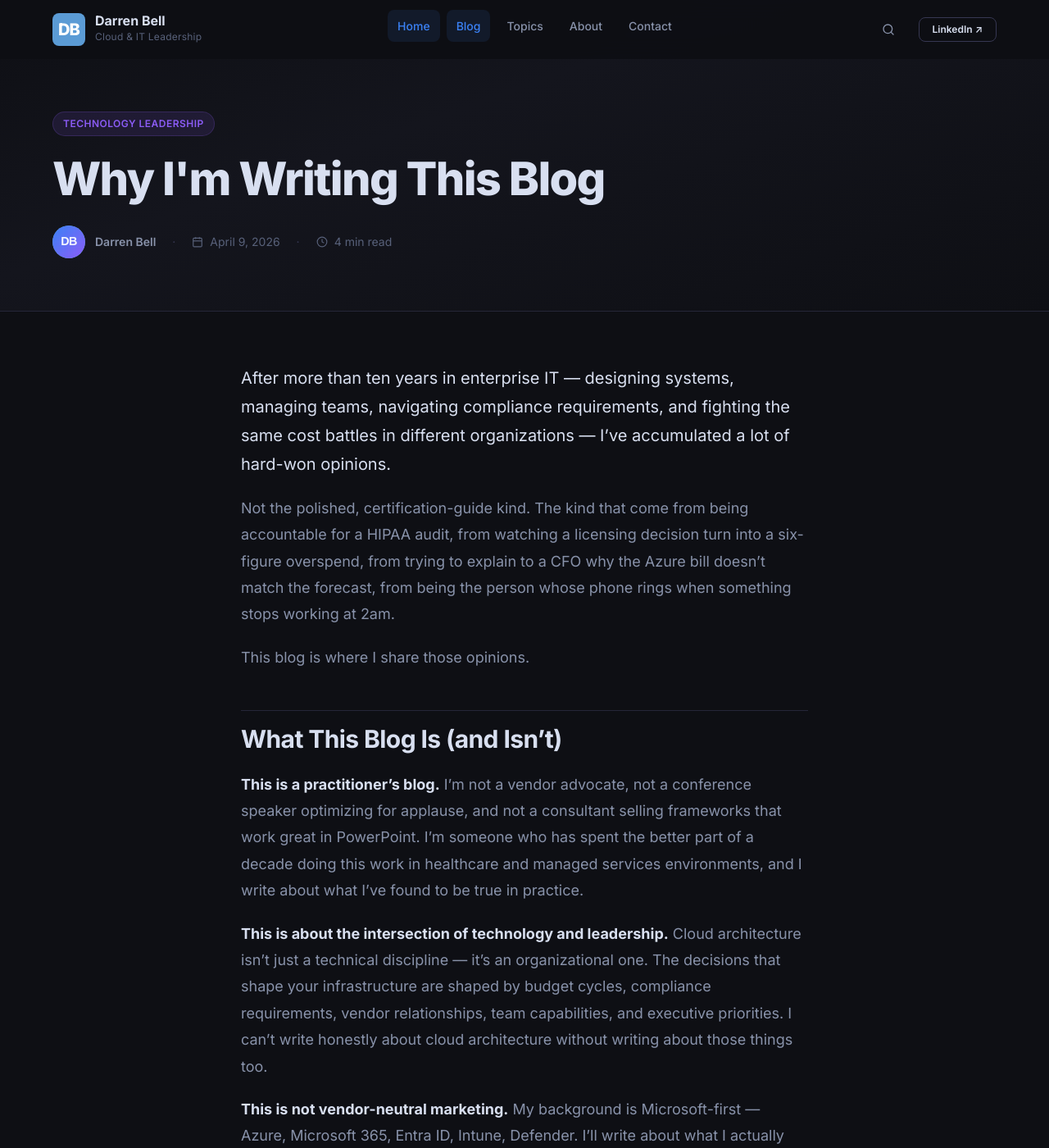
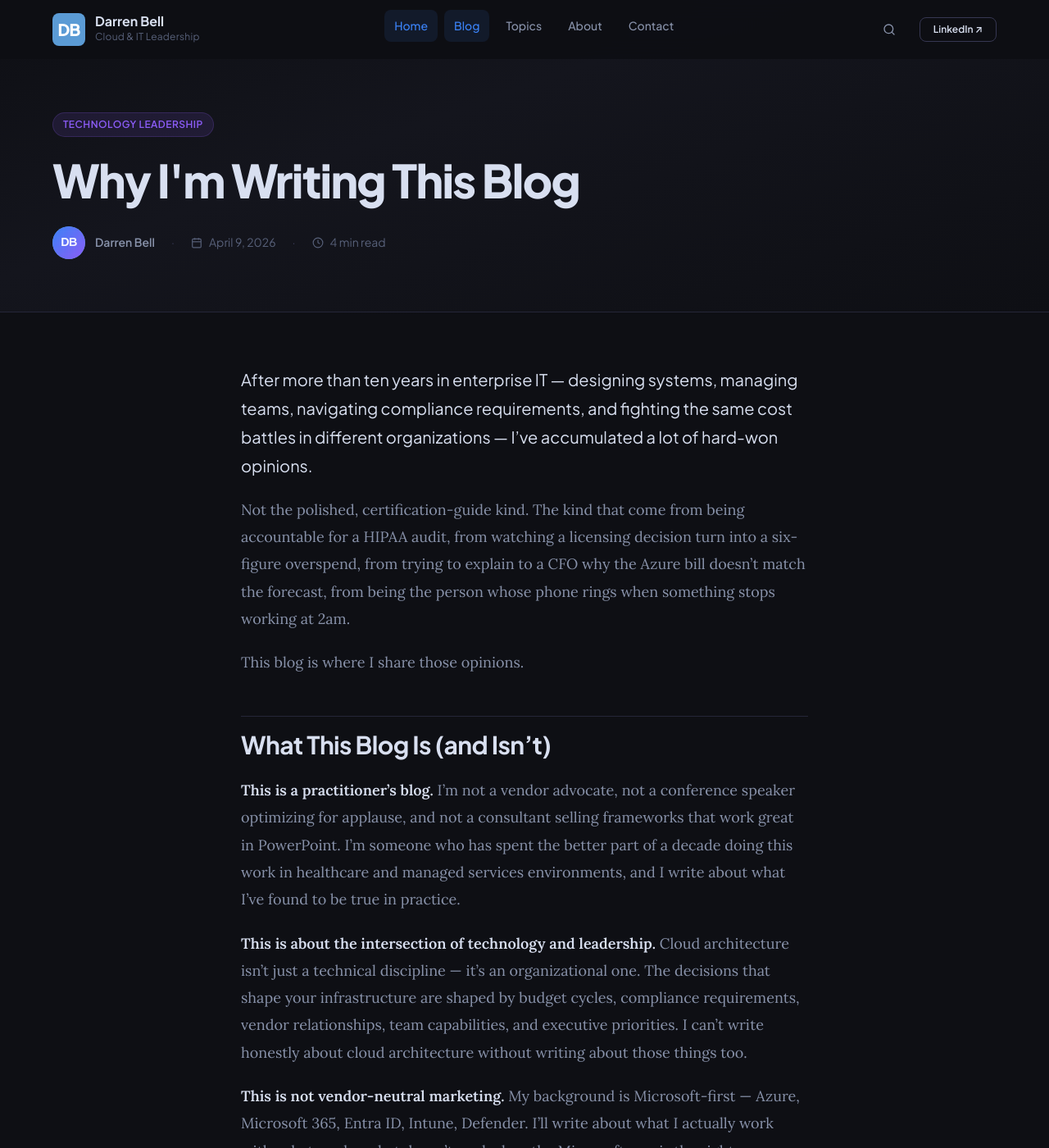
Before and after one commit to darrenbell09/DB_Blog, a Jekyll site: the page built from _posts/2024-01-15-welcome-to-my-blog.md, in a window 1280 px wide and 1400 px high. Shown: the whole window at 82% size. Built offline with Jekyll 4.4.1, drawn with Linux system fonts in a browser that asks for light colours; comment, search, counter and statistics services are not loaded.

Commit message:
Typography: Plus Jakarta Sans UI + Lora serif post body
- Replace Inter with Plus Jakarta Sans across all UI (nav, cards,
  buttons, headings, meta)
- Add Lora (serif) as $font-serif variable
- Apply Lora to post body content for editorial depth
- Post headings (h2/h3/h4) and lead paragraph stay in Plus Jakarta Sans
  — creates clean sans/serif contrast within articles
- line-height: 1.8 → 1.85 for Lora's slightly tighter metrics

https://claude.ai/code/session_017PKE5vkCB3o9Qj9NWR6azF

```diff
--- a/_sass/_post.scss
+++ b/_sass/_post.scss
@@ -83,9 +83,13 @@
   padding: $sp-16 0;
 
   &__body {
+    font-family: $font-serif;
     font-size: $fs-md;
-    line-height: 1.8;
+    line-height: 1.85;
     color: $text-secondary;
+
+    // Headings revert to sans — creates contrast with serif body
+    h2, h3, h4 { font-family: $font-sans; }
 
     // Heading styles within posts
     h2 {
@@ -119,8 +123,9 @@
 
     p { margin-bottom: $sp-5; }
 
-    // Lead paragraph
+    // Lead paragraph — sans, larger, sets the scene
     p:first-of-type {
+      font-family: $font-sans;
       font-size: $fs-lg;
       color: $text-primary;
       font-weight: $fw-normal;
--- a/_sass/_variables.scss
+++ b/_sass/_variables.scss
@@ -35,7 +35,8 @@ $gradient-green:    linear-gradient(135deg, #{$accent-green} 0%, #{$accent-cyan}
 $gradient-hero-bg:  linear-gradient(160deg, #0e0f14 0%, #14151d 40%, #0e0f14 100%);
 
 // ---- Typography ----
-$font-sans:  'Inter', -apple-system, BlinkMacSystemFont, 'Segoe UI', Roboto, sans-serif;
+$font-sans:  'Plus Jakarta Sans', -apple-system, BlinkMacSystemFont, 'Segoe UI', sans-serif;
+$font-serif: 'Lora', Georgia, 'Times New Roman', serif;
 $font-mono:  'JetBrains Mono', 'Fira Code', Consolas, 'Courier New', monospace;
 
 // Font Sizes (fluid-ish scale)
--- a/assets/css/main.scss
+++ b/assets/css/main.scss
@@ -1,7 +1,7 @@
 ---
 ---
 // Google Fonts
-@import url('https://fonts.googleapis.com/css2?family=Inter:wght@400;500;600;700;800&family=JetBrains+Mono:wght@400;500&display=swap');
+@import url('https://fonts.googleapis.com/css2?family=Plus+Jakarta+Sans:wght@400;500;600;700;800&family=Lora:ital,wght@0,400;0,500;0,600;1,400&family=JetBrains+Mono:wght@400;500&display=swap');
 
 // Design Tokens
 @import "variables";
```
